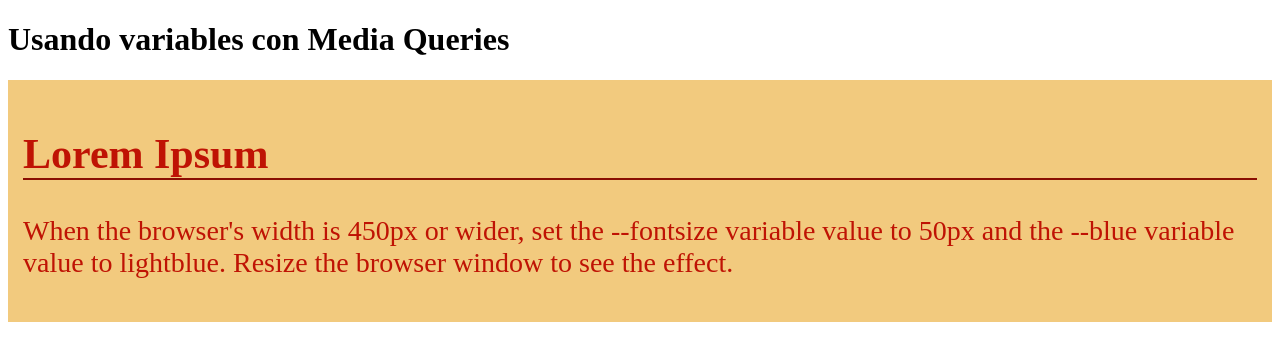
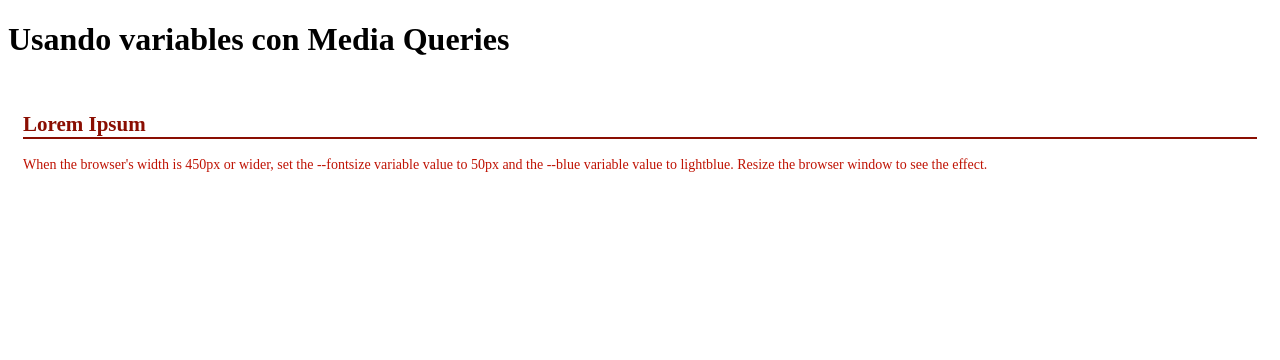
Before and after one commit to jgmarduel/proyecto1, a plain HTML site: page prb.html in a window 1280 px wide. Drawn offline with Linux system fonts and the light colour scheme.

Commit message:
agrego variables al css y prb.html para probarlo v3

```diff
--- a/css/estilos.css
+++ b/css/estilos.css
@@ -20,7 +20,7 @@
 
 
   .container {
-    --fontsize: 14px;
+    --fontsize: 18px;
   }
 
   /* Styles */
@@ -30,6 +30,8 @@
 
   h2 {
     border-bottom: 2px solid var(--linea-3);
+    size: 16px;
+    color: var(--linea-3);
   }
 
   .container {
@@ -41,6 +43,12 @@
 
   @media screen and (min-width: 450px) {
     .container {
-      --fontsize: 28px;
+      --fontsize: 14px;
+      --color: var(--linea-3);
+      background-color: var(--blanco);
+    }
+    h2 {
+        size: 14px;
+
     }
   }
```
